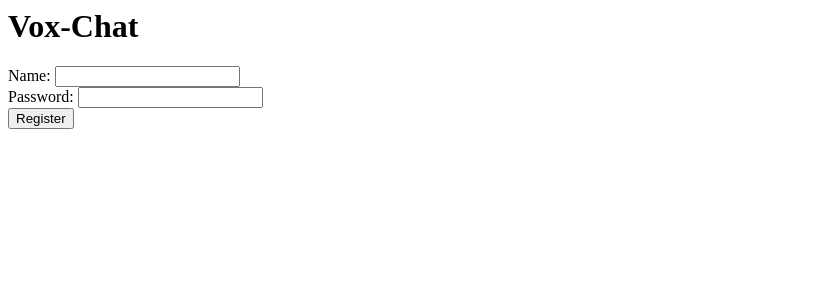
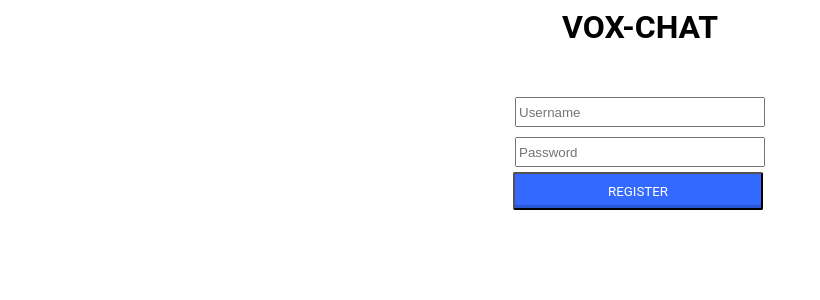
Before and after one commit to benlloyd50/flask-realtime-chat, a Flask app: page /register in a window 1280 px wide. Shown: the top 300 px of the page, without its empty margins (0-820 px from the left). Run offline with Flask 2, Linux system fonts and the light colour scheme.

Commit message:
Added landing, style to forms, paths

```diff
--- a/app/main/forms.py
+++ b/app/main/forms.py
@@ -1,6 +1,7 @@
 from flask_wtf import FlaskForm
 from wtforms.fields import StringField, SubmitField
 from wtforms.validators import DataRequired
+
 
 class RegisterForm(FlaskForm):
     """Register for app"""
--- a/app/main/routes.py
+++ b/app/main/routes.py
@@ -10,6 +10,11 @@ from .forms import LoginForm, RegisterForm
 curr_dir = os.path.dirname(os.path.abspath(__file__))
 db_connection = sqlite3.connect(curr_dir + "\database.db", check_same_thread=False)
 cursor = db_connection.cursor()
+
+@main.route('/', methods=['GET', 'POST'])
+def landing_page():
+    return render_template('landingpage.html')
+
 
 @main.route('/register', methods=['GET', 'POST'])
 def register():
--- /dev/null
+++ b/app/static/form_style.css
@@ -0,0 +1,44 @@
+h1 {
+    font-family: 'Roboto',sans-serif;
+    text-align: center;
+    text-transform:uppercase;
+
+}
+.textf {
+    width: 250px;
+    margin-top: 5px;
+    margin-bottom: 5px;
+    height: 30px;
+    align-items: center;
+}
+.forms {
+    width: 100%;
+    text-align: center;
+    font-family: 'Roboto',sans-serif;
+}
+.button6{
+        display:inline-block;
+        padding:0.7em 1.4em;
+        margin:0 0.3em 0.3em 0;
+        width: 250px;
+        border-radius:0.15em;
+        box-sizing: border-box;
+        text-decoration:none;
+        font-family:'Roboto',sans-serif;
+        text-transform:uppercase;
+        font-weight:400;
+        color:#FFFFFF;
+        background-color:#3369ff;
+        box-shadow:inset 0 -0.6em 0 -0.35em rgba(0,0,0,0.17);
+        text-align:center;
+        position:relative;
+}
+.button6:active{
+    top:0.1em;
+}
+@media all and (max-width:30em){
+    a.button6{
+        display:block;
+        margin:0.4em auto;
+    }
+}
--- a/app/templates/index.html
+++ b/app/templates/index.html
@@ -4,15 +4,19 @@
     <title>📯Vox</title>
 </head>
 
+<link rel="stylesheet" href="../static/form_style.css">
+
 <body>
-    <h1>Vox-Chat</h1>
-    <form method="POST">
-        {{ form.hidden_tag() }}
-        {{ form.name.label }}: {{ form.name() }} {% for error in form.name.errors %}{{ error }}{% endfor %}<br>
-        {{ form.password.label }}: {{ form.password() }} {% for error in form.password.errors %}{{ error }}{% endfor %}<br>
-        {{ form.submit() }}<br>
-        {{ error }}
-    </form>
+    <div class="form1">
+        <h1>Vox-Chat</h1>
+        <form method="POST" class="forms">
+            {{ form.hidden_tag() }}
+            {{ form.name(class_="textf", style="margin-top:30px", placeholder="Username") }} {% for error in form.name.errors %}{{ error }}{% endfor %}<br>
+            {{ form.password(class_="textf", placeholder="Password") }} {% for error in form.password.errors %}{{ error }}{% endfor %}<br>
+            {{ form.submit(class_="button6") }}<br>
+            {{ error }}
+        </form>
+    </div>
 </body>
 
 </html>
```
Also changed, not shown: app/static/landing_style.css (added, +40 -0 lines), app/templates/landingpage.html (added, +19 -0 lines).
